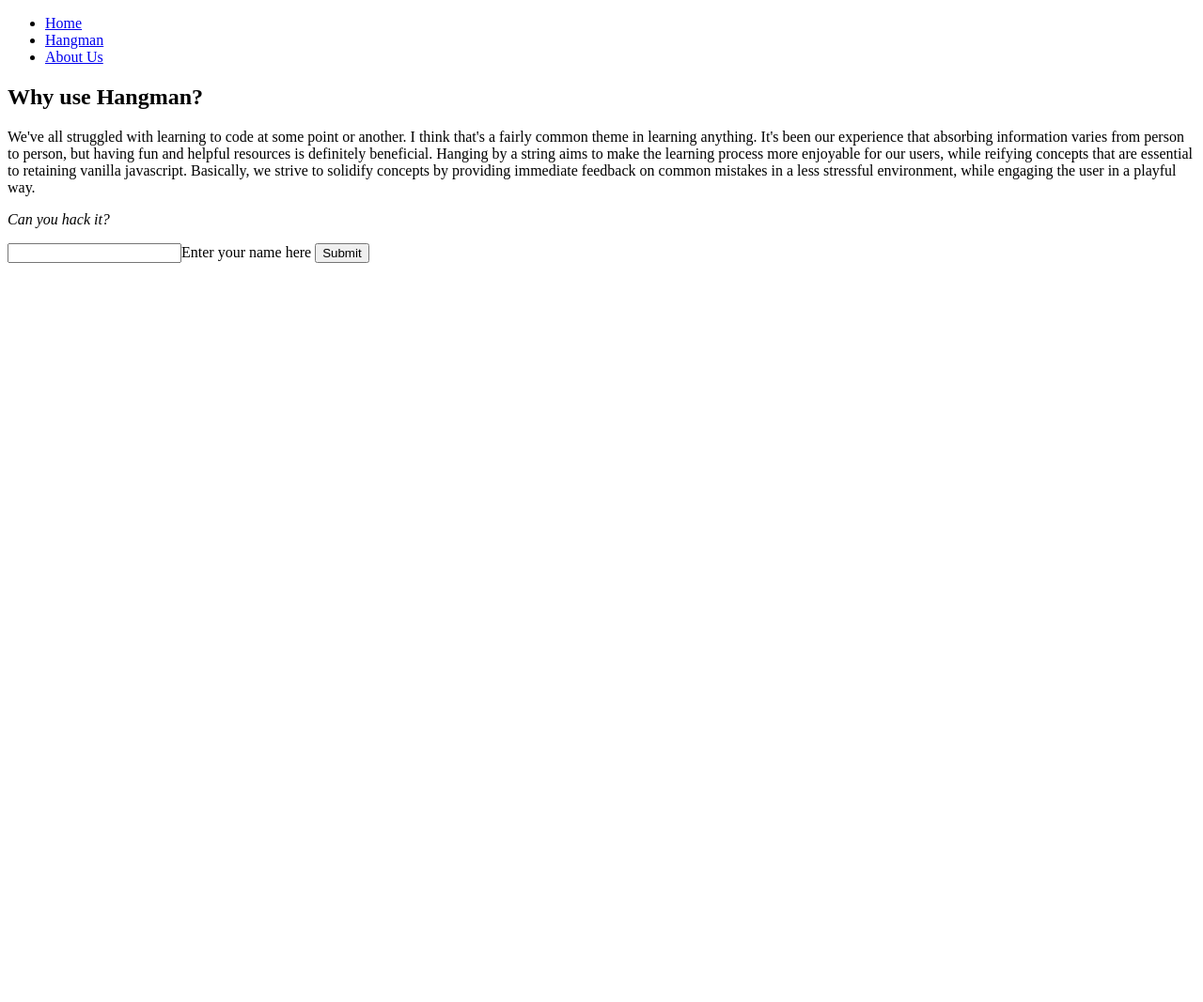
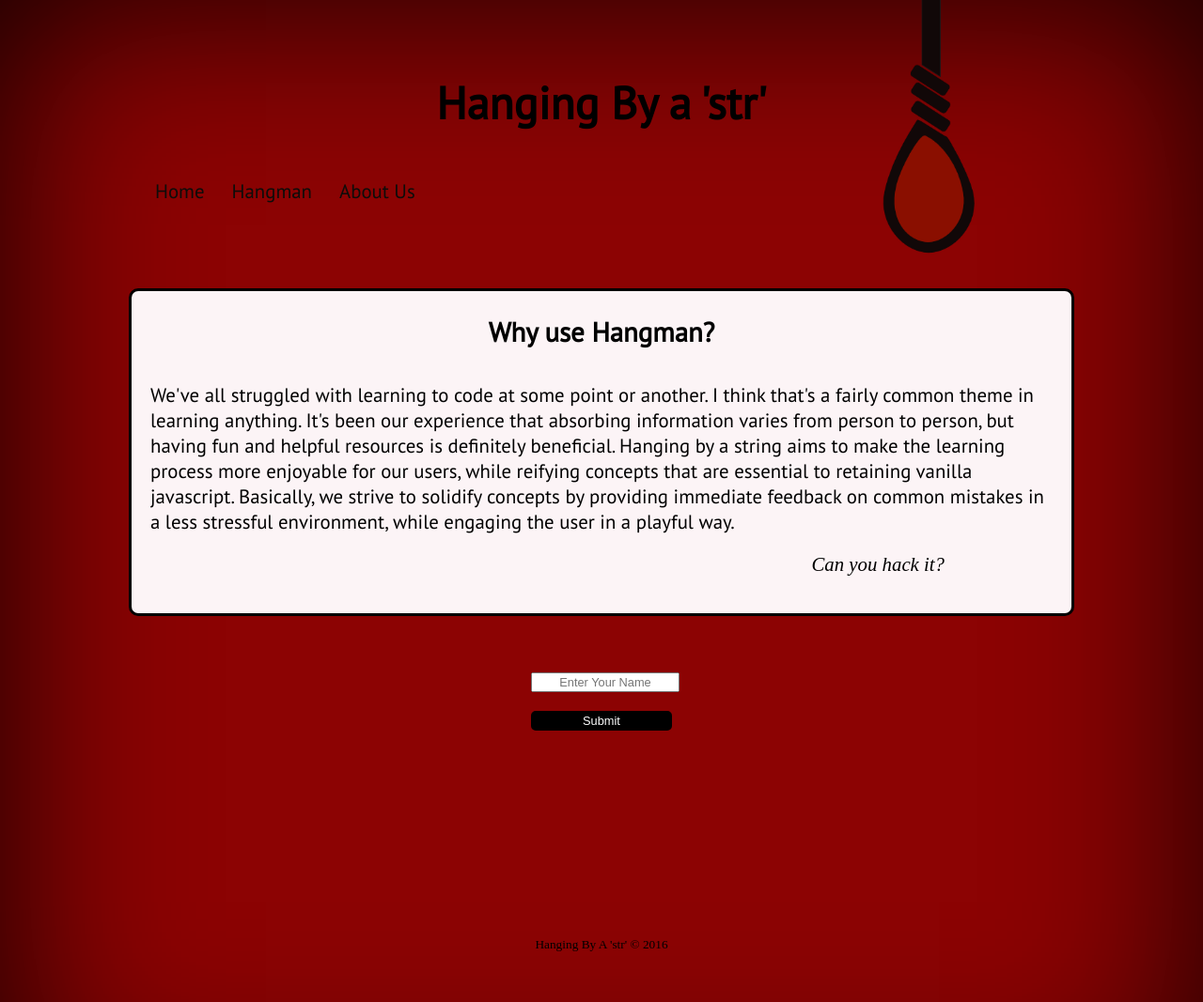
Before and after one commit to jurrish/hangman_project, a plain HTML site: page index.html in a window 1280 px wide. Shown: the top 1067 px of the page at 94% size. Before the commit the page ends 800 px from the top, so only its background shows below. Drawn offline with Linux system fonts and the light colour scheme.

Commit message:
worked on styling, layout and canvas

```diff
--- a/game_page/game_page.css
+++ b/game_page/game_page.css
@@ -1,17 +1,39 @@
+@import url(https://fonts.googleapis.com/css?family=PT+Sans);
+/*font-family: 'PT Sans', sans-serif;*/
+html{
+  background-color: #8C0303;
+  position: static;
+  top: 0;
+  left: 0;
+  width: 100%;
+  height: 200%;
+  box-shadow: 0 0 200px rgba(0,0,0,0.9) inset;
+}
 body *{
   margin: 0px auto;
   padding: 0px auto;
   width: 960px;
 }
+#knot{
+  width: 130px;
+  float: right;
+  margin-top: -165px;
+  margin-right: 65px;
+}
 nav{
-  margin-top: 25px;
-  margin-bottom: 50px;
+  margin-bottom: 90px;
+}
+h1{
+  font-family: 'PT Sans', sans-serif;
+  font-size: 3em;
 }
 .container {
   height: 400px;
   width: 400px;
-  border: 3px solid black;
   margin: 10px;
+  background-color: #FCF4F6;
+  border-radius: 10px;
+  border: 3px solid #000;
 }
 ul li {
   display: inline;
@@ -20,8 +42,22 @@ ul li {
 li{
   padding-right: 15px;
 }
+a{
+  text-decoration: none;
+  padding: 5px;
+  font-family: 'PT Sans', sans-serif;
+  font-size: 1.3em;
+}
+a:link, a:visited{
+  color: #0C0D0A;
+}
+a:hover, a:active{
+  color: #FCF4F6;
+}
 header{
   text-align: center;
+  padding-top: 70px;
+  padding-bottom: 50px;
 }
 #question {
   float: left;
@@ -47,13 +83,21 @@ header{
   width: 100px;
   height: 32px;
   margin-top: 20px;
+  margin-left: 165px;
+  font-size: .8em;
+  background-color: #000;
+  color: #fff;
+  border: 2px solid #000;
+  border-radius: 5px 5px 5px 5px;
 }
 footer{
   text-align: center;
   margin-top: 40px;
+  padding-top: 200px;
+  font-family: 'PT Sans', sans-serif;
 }
 p{
-  color: blue;/*delete just placeholder*/
+  color: #000;/*delete just placeholder*/
 }
 #source {
   padding-top: 25px;
--- a/index.html
+++ b/index.html
@@ -4,25 +4,30 @@
     <title>Hanging By a String</title>
     <link rel='stylesheet' type='text/css' href='style.css'>
   </head>
-  <section id='nav'>
-    <nav>
+  <body>
+    <header>
+      <h1>Hanging By a 'str'<h1>
+      <img alt="knot" id='knot' src="image/knot.png">
+    </header>
+      <nav>
       <ul>
-        <li><a href="#">Home</a></li>
-        <li><a href="#">Hangman</a></li>
-        <li><a href="#">About Us</a></li>
+        <li><a href="index.html">Home</a></li>
+        <li><a href="game_page/game_page.html">Hangman</a></li>
+        <li><a href="page3/contact.html">About Us</a></li>
       </ul>
     </nav>
+    <section id='about'>
+      <h2 id="title">Why use Hangman?</h2>
+      <p id="intro">We've all struggled with learning to code at some point or another. I think that's a fairly common theme in learning anything. It's been our experience that absorbing information varies from person to person, but having fun and helpful resources is definitely beneficial. Hanging by a string aims to make the learning process more enjoyable for our users, while reifying concepts that are essential to retaining vanilla javascript. Basically, we strive to solidify concepts by providing immediate feedback on common mistakes in a less stressful environment, while engaging the user in a playful way.</p>
+      <p id="hackIt"><em>Can you hack it?</em></p>
   </section>
-  <section id='about'>
-    <h1>Why use Hangman?</h1>
-    <p>We've all struggled with learning to code at some point or another. I think that's a fairly common theme in learning anything. It's been our experience that absorbing information varies from person to person, but having fun and helpful resources is definitely beneficial. Hanging by a string aims to make the learning process more enjoyable for our users, while reifying concepts that are essential to retaining vanilla javascript. Basically, we strive to solidify concepts by providing immediate feedback on common mistakes in a less stressful environment, while engaging the user in a playful way.</p>
-    </p><em>Can you hack it?</em></p>
-  </section>
-  <body>
     <form id='form'>
-      <input type='text' name='name'>Enter your name here</input>
-      <input type='submit'></input>
+      <input type='text' name='name' placeholder="Enter Your Name"></input>
+      <input id ="startButton" type='submit'></input>
     </form>
+    <footer>
+      <small>Hanging By A 'str' &copy; 2016</small>
+    </footer>
     <script type='text/javascript' src='app.js'></script>
   </body>
 </html>
--- a/page3/contactStyle.css
+++ b/page3/contactStyle.css
@@ -1,26 +1,94 @@
+@import url(https://fonts.googleapis.com/css?family=PT+Sans);
+/*font-family: 'PT Sans', sans-serif;*/
+html{
+  background-color: #8C0303;
+  position: static;
+  top: 0;
+  left: 0;
+  width: 100%;
+  height: 245%;
+  box-shadow: 0 0 200px rgba(0,0,0,0.9) inset;
+}
 body {
-  max-width: 960;
+  width: 960px;
+  margin: 0 auto;
+  padding: 0 auto;
+}
+header{
+  text-align: center;
+  padding-top: 33px;
+}
+h1{
+  font-family: 'PT Sans', sans-serif;
+  font-size: 3em;
+}
+h2{
+  font-family: 'PT Sans', sans-serif;
+  font-size: 2.1em;
+}
+#knot{
+  width: 130px;
+  float: right;
+  margin-top: -208px;
+  margin-right: 65px;
+}
+.bioPic {
+  width: 12em;
+  height: 12em;
+  margin: 1em;
+  background-color: #FCF4F6;
+  border-radius: 10px;
+  border: 3px solid #000;
+}
+nav{
+  margin-bottom: 70px;
+}
+ul{
+  padding: 0px;
+}
+li {
+  display: inline;
+  text-decoration: none;
+  margin-right: 15px;
+}
+a{
+  text-decoration: none;
+  padding: 5px;
+  font-family: 'PT Sans', sans-serif;
+  font-size: 1.3em;
+}
+a:link, a:visited{
+  color: #0C0D0A;
+}
+a:hover, a:active{
+  color: #FCF4F6;
+}
+#bio1 {
+  width: 450px;
+  float: left;
   text-align: center;
 }
-
-img {
-  width: 12em;
-  height: 12em;
-  background-color: blue;
-  margin: 5em auto;
+#bio2 {
+  width: 450px;
+  float: right;
+  text-align: center;
 }
-
-li {
-  display: inline-block;
-  list-style: none;
+#bio3 {
+  clear: right;
+  text-align: center;
+  padding-top: 3em;
 }
-
-.bio section {
-  max-width: 30em;
-  display: inline-block;
+#codeFellows {
+  padding-top: 45px;
+  text-align: center;
 }
-
-.contact {
-  max-width: 90em;
-  margin: 10em auto;
+p{
+  font-family: 'PT Sans', sans-serif;
+  background-color: #FCF4F6;
+  border-radius: 10px;
+  border: 3px solid #000;
+  padding: 4px;
 }
+footer{
+  text-align: center;
+}
--- a/style.css
+++ b/style.css
@@ -0,0 +1,113 @@
+@import url(https://fonts.googleapis.com/css?family=PT+Sans);
+/*font-family: 'PT Sans', sans-serif;*/
+html{
+  background-color: #8C0303;
+  position: static;
+  top: 0;
+  left: 0;
+  width: 100%;
+  height: 150%;
+  box-shadow: 0 0 200px rgba(0,0,0,0.9) inset;
+}
+body * {
+  margin: 0 auto;
+  padding: 0 auto;
+  width: 960px;
+}
+h1{
+  font-family: 'PT Sans', sans-serif;
+  font-size: 3em;
+}
+#knot{
+  width: 130px;
+  float: right;
+  margin-top: -165px;
+  margin-right: 65px;
+}
+#about{
+  padding-left: 20px;
+  padding-right: 20px;
+  padding-bottom: 40px;
+  background-color: #FCF4F6;
+  border-radius: 10px;
+  border: 3px solid #000;
+}
+header {
+  text-align: center;
+  padding-top: 70px;
+  padding-bottom: 50px;
+}
+#title{
+  text-align: center;
+  margin-top: 10px;
+  margin-bottom: 10px;
+  padding-top: 15px;
+  padding-bottom: 15px;
+  font-family: 'PT Sans', sans-serif;
+  font-size: 1.8em;
+}
+nav{
+  margin-bottom: 90px;
+}
+ul{
+  padding: 0px;
+}
+li {
+  display: inline;
+  text-decoration: none;
+  margin-right: 15px;
+}
+a{
+  text-decoration: none;
+  padding: 5px;
+  font-family: 'PT Sans', sans-serif;
+  font-size: 1.3em;
+}
+a:link, a:visited{
+  color: #0C0D0A;
+}
+a:hover, a:active{
+  color: #FCF4F6;
+}
+#form{
+  margin-top: 50px;
+  width: 200px;
+  padding-left: 50px;
+}
+#intro{
+  margin-top: 20px;
+  font-family: 'PT Sans', sans-serif;
+  font-size: 1.3em;
+}
+#hackIt{
+  text-align: right;
+  margin-top: 20px;
+  font-size: 1.3em;
+}
+em {
+    margin-right: 115px;
+}
+input{
+  text-align: center;
+  width: 150px;
+  float: left;
+  clear: left;
+  margin-top: 10px;
+  margin-bottom: 10px;
+  font-size: .8em;
+}
+#startButton{
+  float: left;
+  font-size: .8em;
+  background-color: #000;
+  color: #fff;
+  border: 2px solid #000;
+  border-radius: 5px 5px 5px 5px;
+  clear: left;
+}
+footer{
+  margin-top: 290px;
+  text-align: center;
+  padding-top: 50px;
+  padding-bottom: 50px;
+}
```
Also changed, not shown: game_page/game_page.html (+4 -3 lines), game_page/game_page.js (+12 -2 lines), page3/contact.html (+16 -15 lines), image/knot.png (added).
